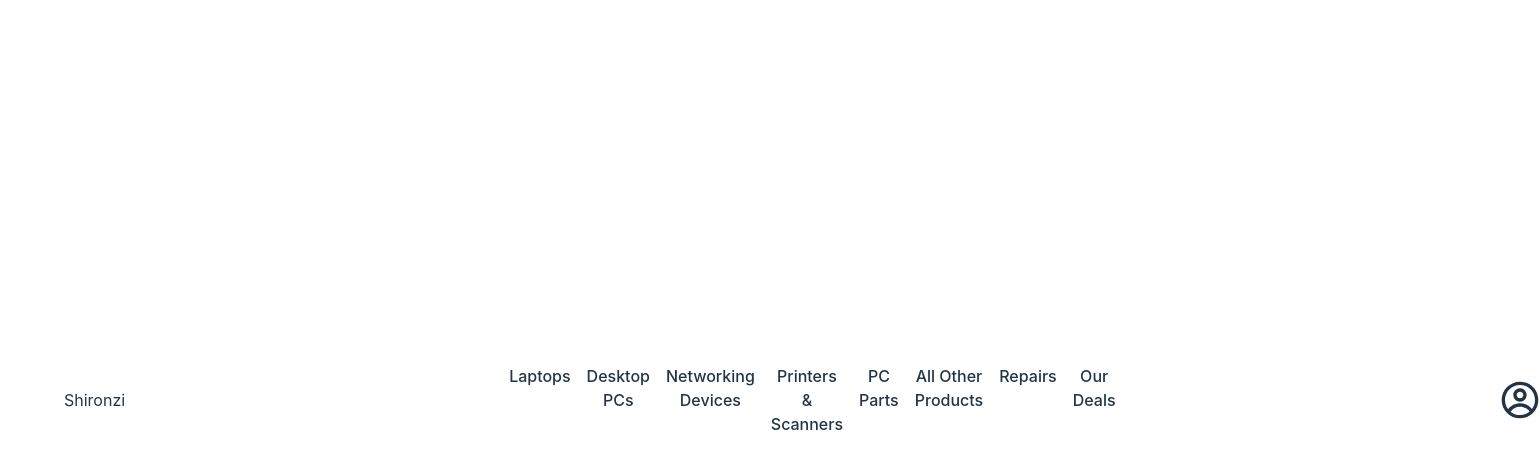
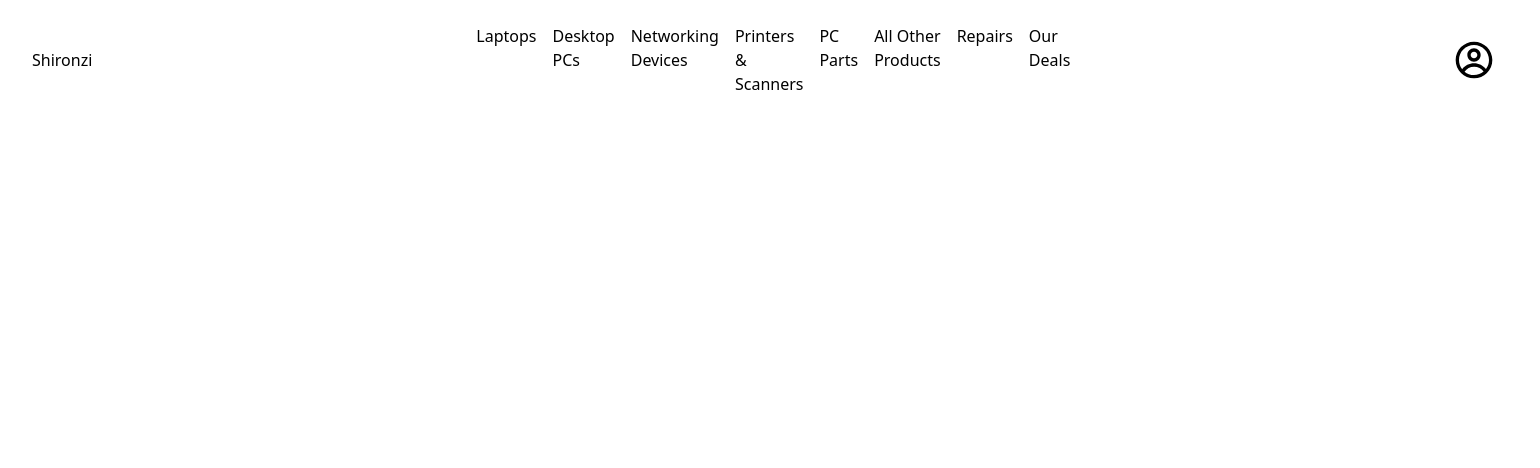
Before and after one commit to shironzi/Ecommerce_Backend-as-a-Service, a React (Vite) app in the folder frontend/: page / in a window 1280 px wide. Shown: the top 468 px of the page, 1540 px wide, since content can reach past the window. Built offline with nearby package versions, Linux system fonts and the light colour scheme.

Commit message:
update css

```diff
--- a/frontend/src/App.css
+++ b/frontend/src/App.css
@@ -1,46 +1,16 @@
-@tailwind base;
-@tailwind components;
-@tailwind utilities;
-
-#root {
-  max-width: 1280px;
-  margin: 0 auto;
-  padding: 2rem;
-  text-align: center;
+@font-explore{
+  font-family: explore;
+  src: url('./assets/fonts/Explore.ttf')
 }
 
-.logo {
-  height: 6em;
-  padding: 1.5em;
-  will-change: filter;
-  transition: filter 300ms;
-}
-.logo:hover {
-  filter: drop-shadow(0 0 2em #646cffaa);
-}
-.logo.react:hover {
-  filter: drop-shadow(0 0 2em #61dafbaa);
+.blue-border {
+  border-color: #0156FF;
 }
 
-@keyframes logo-spin {
-  from {
-    transform: rotate(0deg);
-  }
-  to {
-    transform: rotate(360deg);
-  }
+.blue {
+  color: #0156FF;
 }
 
-@media (prefers-reduced-motion: no-preference) {
-  a:nth-of-type(2) .logo {
-    animation: logo-spin infinite 20s linear;
-  }
+.font-explore {
+  font-family: Explore;
 }
-
-.card {
-  padding: 2em;
-}
-
-.read-the-docs {
-  color: #888;
-}
--- a/frontend/src/index.css
+++ b/frontend/src/index.css
@@ -1,72 +1,3 @@
 @tailwind base;
 @tailwind components;
 @tailwind utilities;
-
-:root {
-  font-family: Inter, system-ui, Avenir, Helvetica, Arial, sans-serif;
-  line-height: 1.5;
-  font-weight: 400;
-
-  color-scheme: light dark;
-  color: rgba(255, 255, 255, 0.87);
-  background-color: #242424;
-
-  font-synthesis: none;
-  text-rendering: optimizeLegibility;
-  -webkit-font-smoothing: antialiased;
-  -moz-osx-font-smoothing: grayscale;
-}
-
-a {
-  font-weight: 500;
-  color: #646cff;
-  text-decoration: inherit;
-}
-a:hover {
-  color: #535bf2;
-}
-
-body {
-  margin: 0;
-  display: flex;
-  place-items: center;
-  min-width: 320px;
-  min-height: 100vh;
-}
-
-h1 {
-  font-size: 3.2em;
-  line-height: 1.1;
-}
-
-button {
-  border-radius: 8px;
-  border: 1px solid transparent;
-  padding: 0.6em 1.2em;
-  font-size: 1em;
-  font-weight: 500;
-  font-family: inherit;
-  background-color: #1a1a1a;
-  cursor: pointer;
-  transition: border-color 0.25s;
-}
-button:hover {
-  border-color: #646cff;
-}
-button:focus,
-button:focus-visible {
-  outline: 4px auto -webkit-focus-ring-color;
-}
-
-@media (prefers-color-scheme: light) {
-  :root {
-    color: #213547;
-    background-color: #ffffff;
-  }
-  a:hover {
-    color: #747bff;
-  }
-  button {
-    background-color: #f9f9f9;
-  }
-}
```
Also changed, not shown: frontend/src/output.css (+84 -79 lines).
